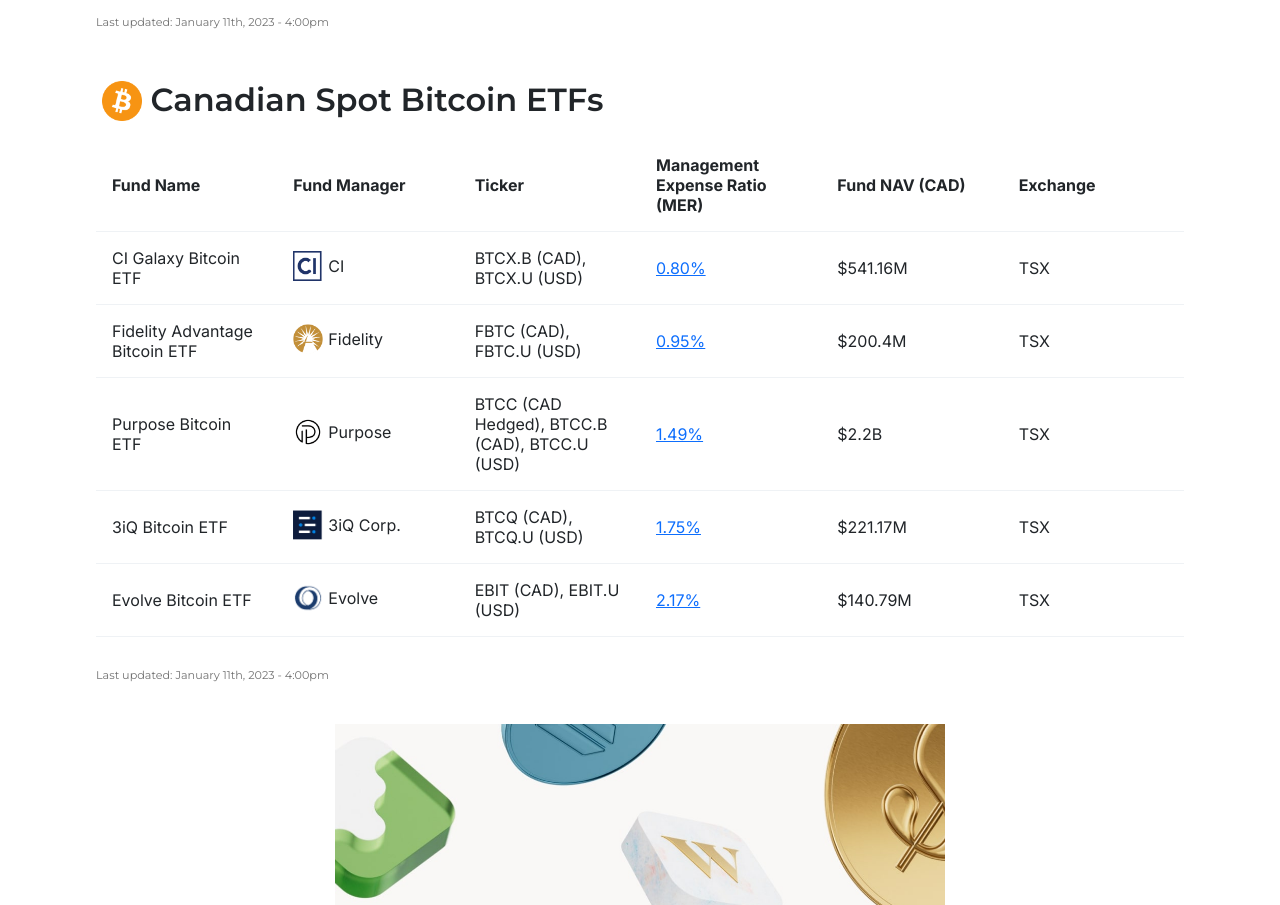
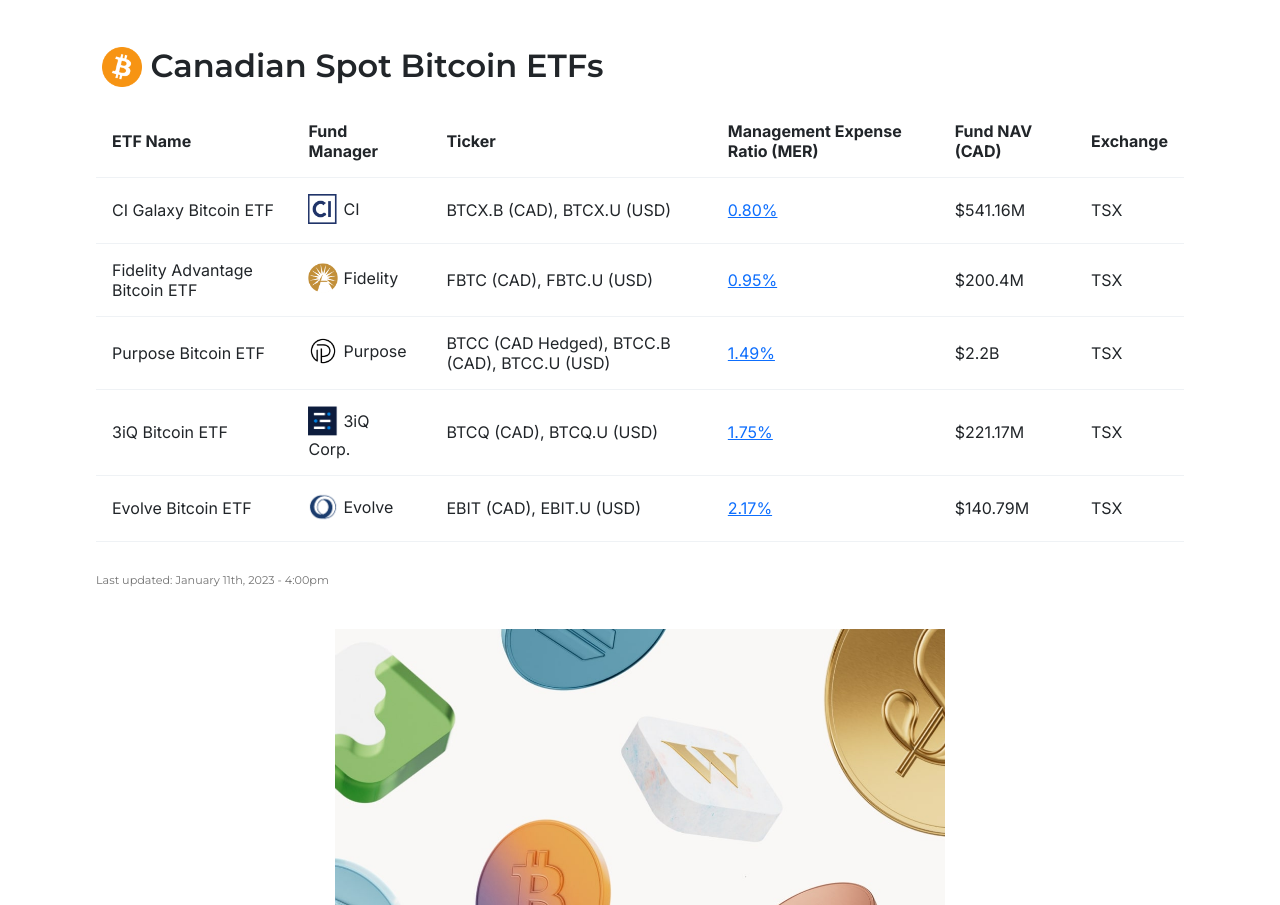
Before and after one commit to JakeCondon/JakeCondon.github.io, a plain HTML site: page index.html in a window 1280 px wide. Shown: the part 1307-2212 px from the top of the page. Drawn offline with nearby package versions, Linux system fonts and the light colour scheme.

Commit message:
Add files via upload

```diff
--- a/index.html
+++ b/index.html
@@ -180,7 +180,7 @@
 
           <table class="maintablecontainer">
             <tr class="tableborder">
-              <th class="tableborder">Fund Name</th>
+              <th class="tableborder">ETF Name</th>
               <th>Fund Manager</th>
               <th>Ticker</th>
               <th>Management Expense Ratio (MER)</th>
--- a/style.css
+++ b/style.css
@@ -118,7 +118,7 @@ font-weight: 600;
 
 
 .maintablecontainer{
-    table-layout:fixed;
+    table-layout:auto;
     margin: auto;
     justify-content: center;
     width: 85%;
```
